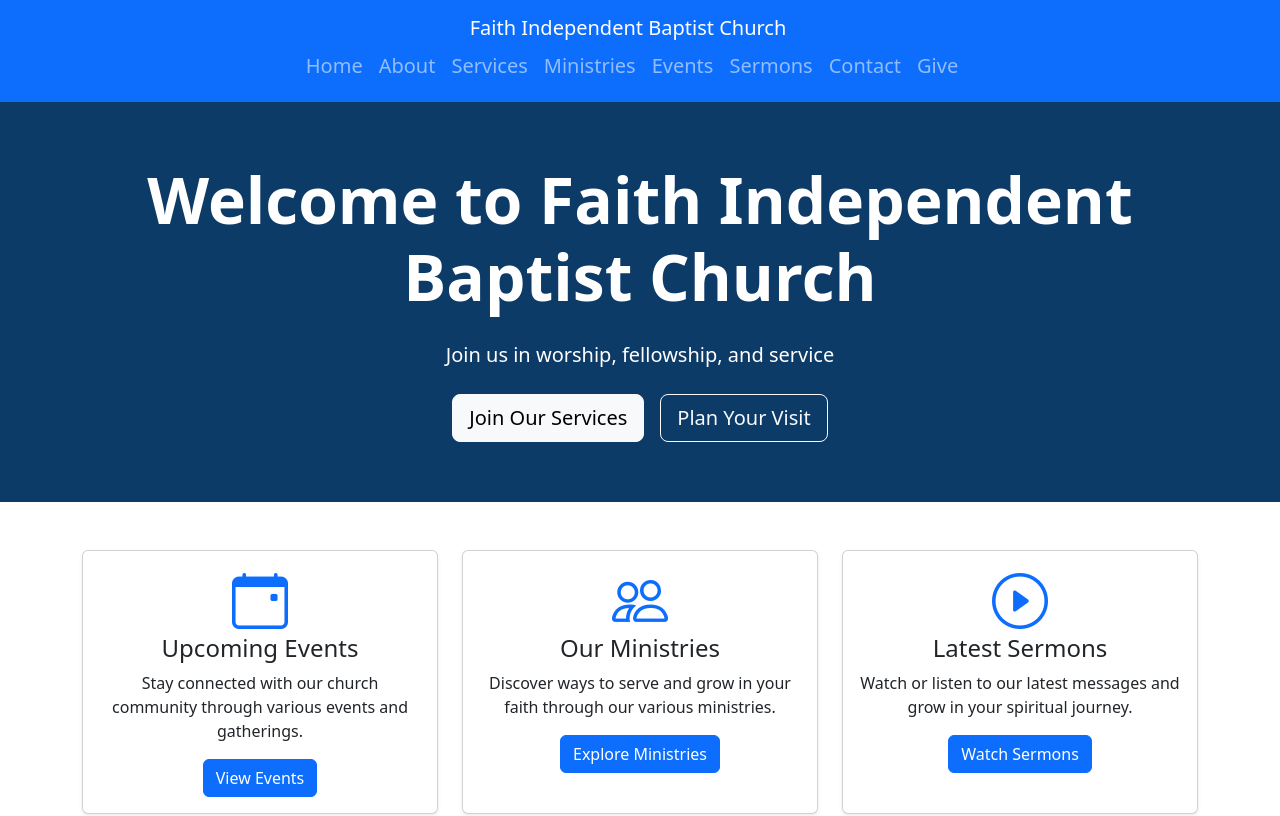
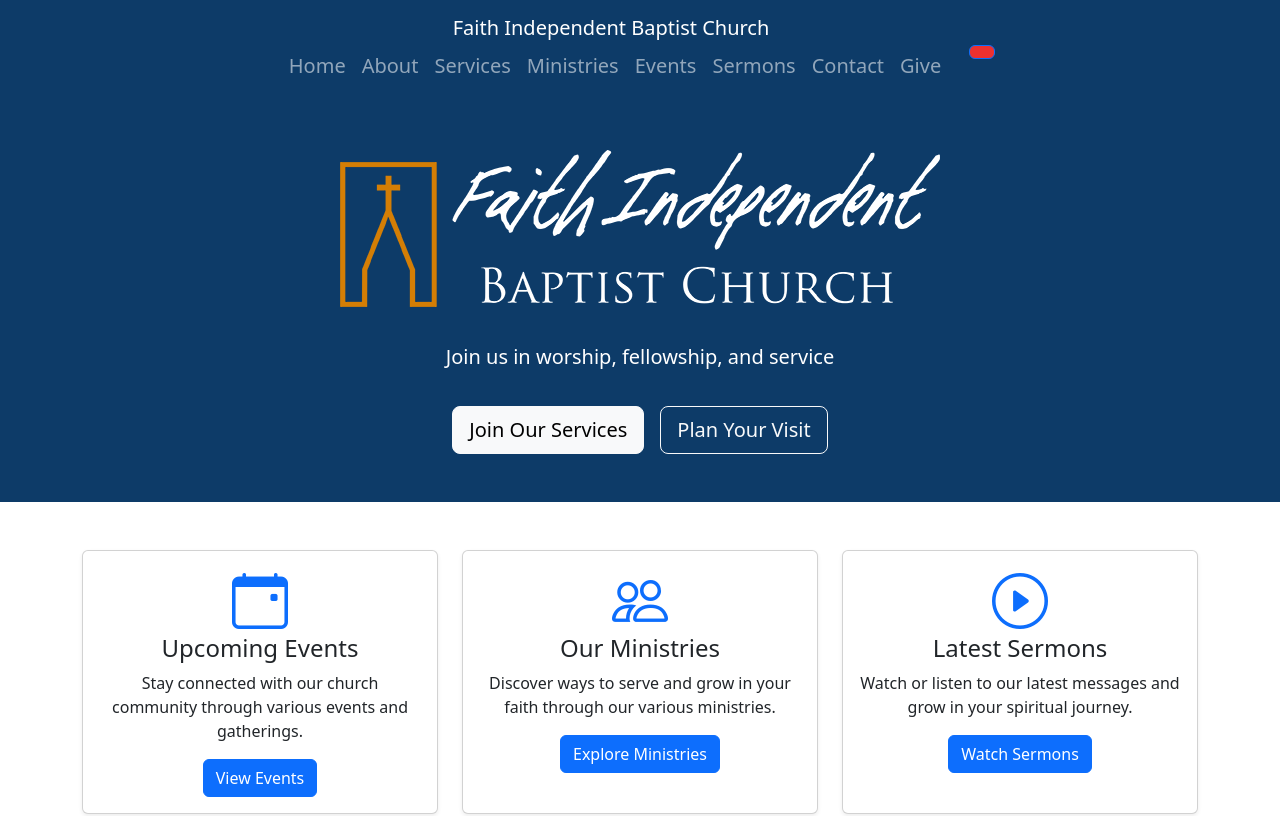
Before and after one commit to Riley-Truong/FIBC_Website_React_Project, a React (Vite) app in the folder fibc-react-project/: page / in a window 1280 px wide. Shown: the top 816 px of the page. Built offline with nearby package versions, Linux system fonts and the light colour scheme.

Commit message:
Adds logo for the website and made media link to youtube channel

```diff
--- a/fibc-react-project/src/components/Navigation.jsx
+++ b/fibc-react-project/src/components/Navigation.jsx
@@ -1,9 +1,10 @@
 import React from 'react';
 import { Link } from 'react-router-dom';
+import { MDBBtn, MDBIcon } from 'mdb-react-ui-kit';
 
 function Navigation() {
     return(
-        <nav className="text-center justify-content-center navbar navbar-expand-lg navbar-dark bg-primary">
+        <nav className="text-center justify-content-center navbar navbar-expand-lg navbar-dark" style={{backgroundColor: '#0d3b68'}}>
             <div className="navbar-brand" to="/">
                 <Link className="navbar-brand" to="/">
                     <i className="bi bi-church me-2"></i>
@@ -41,6 +42,13 @@ function Navigation() {
                 </ul>
                 </div>
             </div>
+            <div className="">
+                <div>
+                    <MDBBtn className='m-1' style={{ backgroundColor: '#ed302f' }} href='https://youtube.com/channel/UCA2XmzXvAr0pLhzGSspAIOQ'>
+                        <MDBIcon fab icon='youtube' />
+                    </MDBBtn>
+                </div>
+            </div>
         </nav>
     );
 }
--- a/fibc-react-project/src/pages/HomePage.jsx
+++ b/fibc-react-project/src/pages/HomePage.jsx
@@ -1,13 +1,14 @@
 import React from 'react';
 import {Link} from 'react-router-dom';
+import fibcLogo from '../assets/fibc-logo-white-rust-383w.png'
 
 function HomePage() {
     return(
     <div>
       <div className="text-white text-center py-5" style={{ backgroundColor: '#0d3b68', minHeight: '400px', display: 'flex', alignItems: 'center' }}>
         <div className="container">
-          <h1 className="display-3 fw-bold mb-4">Welcome to Faith Independent Baptist Church</h1>
-          <p className="lead mb-4">Join us in worship, fellowship, and service</p>
+          <img src={fibcLogo} alt="fibc-logo-png" />
+          <p className="lead mb-4" style={{ padding: '35px 5px 10px 5px' }}>Join us in worship, fellowship, and service</p>
           <div className="d-flex gap-3 justify-content-center flex-wrap">
             <Link to="/services" className="btn btn-light btn-lg">Join Our Services</Link>
             <Link to="/contact" className="btn btn-outline-light btn-lg">Plan Your Visit</Link>
```
Also changed, not shown: fibc-react-project/src/assets/fibc-logo-white-rust-383w.png (added).
